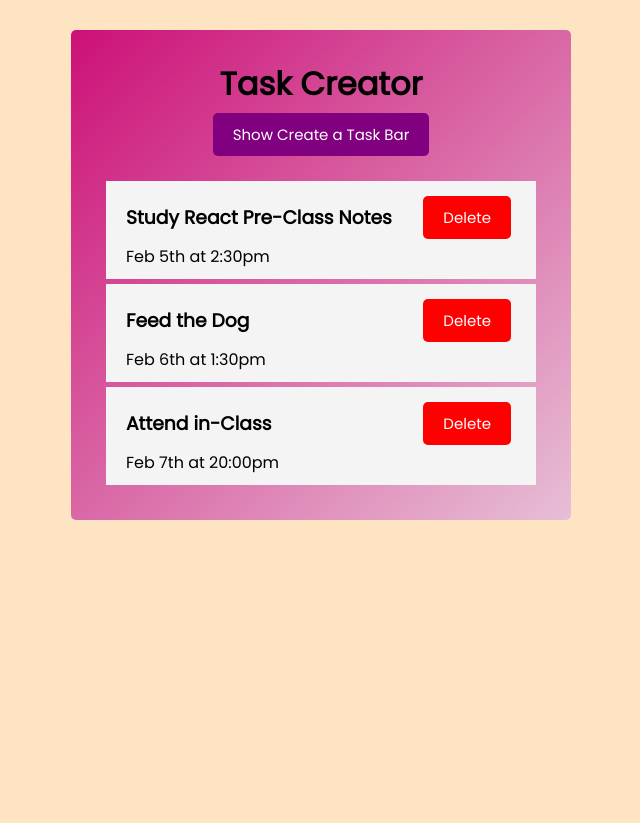
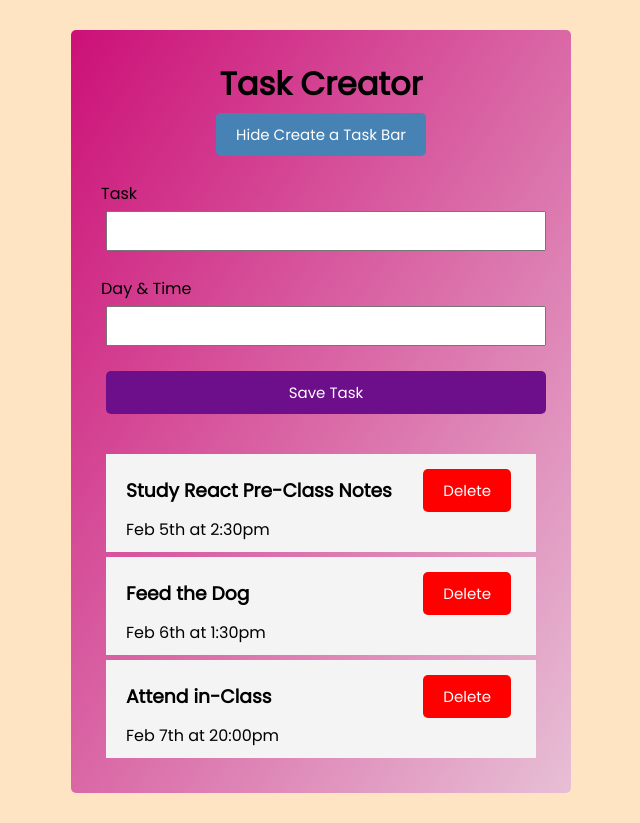
Before and after one commit to lutfullahcelenk/task-creator-app, a React (Create React App) app: page / in a window 1280 px wide. Both pictures are taken after a click on the button "Show Create a Task Bar". Shown: the whole page, without its empty margins (319-959 px from the left). Before the commit the page ends 800 px from the top, so only its background shows below. Built offline with nearby package versions, Linux system fonts and the light colour scheme.

Commit message:
creatTask component showed in App component and submit sectiions is written in CreateTask component

```diff
--- a/src/App.js
+++ b/src/App.js
@@ -1,5 +1,6 @@
 import {useState} from 'react';
 import "./App.css";
+import CreateTask from './components/CreateTask';
 import Header from './components/Header';
 import Tasks from './components/Tasks';
 import {initialState} from "./store/initialStates";
@@ -7,6 +8,13 @@ import {initialState} from "./store/initialStates";
 function App() {
 
     const [tasks,setTasks] = useState(initialState)
+    const [isTaskBarShowed,setIsTaskBarShowed] = useState(false)
+
+    //Show and Hide TaskBar
+    const toggleShow = () => setIsTaskBarShowed(!isTaskBarShowed)
+
+    //create a Task
+
 
 
     return (
@@ -14,7 +22,11 @@ function App() {
 
             <Header
                 title = "Task Creator"
+                toggleShow = {toggleShow}
+                isTaskBarShowed= {isTaskBarShowed}
             />
+
+            {isTaskBarShowed? <CreateTask /> : null}
 
             <Tasks
                 tasks= {tasks}
--- a/src/components/CreateTask.js
+++ b/src/components/CreateTask.js
@@ -7,9 +7,20 @@ function CreateTask() {
   const handleTextChange = (e) => {setText(e.target.value)}
   const handleDayChange = (e) => {setDay(e.target.value)}
 
+  const onSubmit = (e) => {
+      e.preventDefault()
+      if(!text || !day){
+          alert("Please fill both fields")
+      }else{
+
+          setText("")
+          setDay("")
+      }
+  }
+
   return (
     <div>
-      <form className="add-form">
+      <form className="add-form" onSubmit={onSubmit}>
         <div className="form-control">
           <label htmlFor="task">Task</label>
           <input
```
